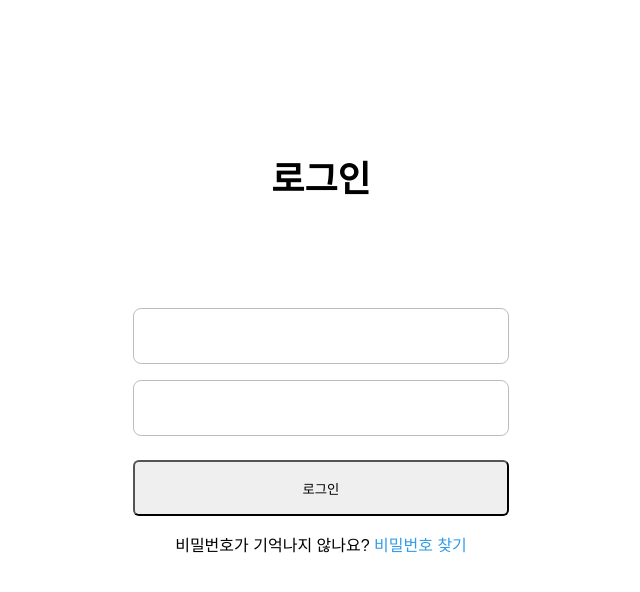
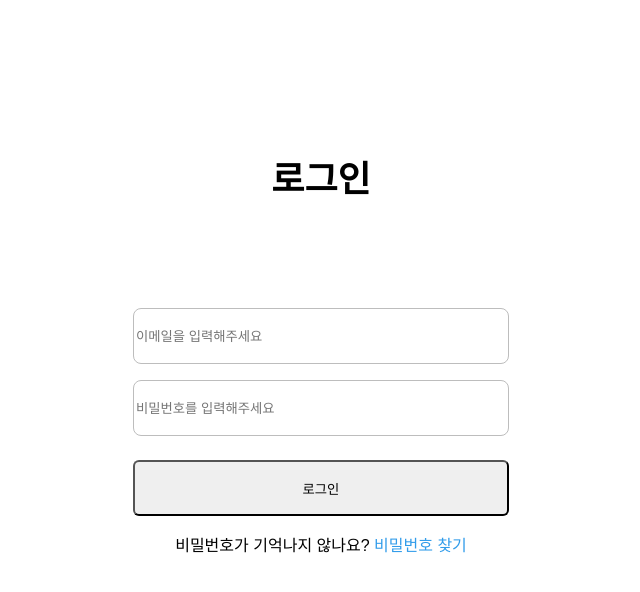
Before and after one commit to Great-Student-Manage-System/Frontend, a React (Create React App) app: page /auth/login in a window 1280 px wide. Both pictures are taken after a click on the button "이메일 로그인". Shown: the top 592 px of the page, without its empty margins (319-959 px from the left). Built offline with nearby package versions, Linux system fonts and the light colour scheme.

Commit message:
Refactor: login input placeholder 추가

```diff
--- a/src/pages/Auth/Login.tsx
+++ b/src/pages/Auth/Login.tsx
@@ -23,8 +23,16 @@ export default function Login() {
       <Header title="로그인" />
       {isEmailLogin ? (
         <AuthForm onSubmit={handleSubmit(loginSubmitHandler)}>
-          <EmailLoginInput type={"email"} {...register("email")} />
-          <EmailLoginInput type={"password"} {...register("password")} />
+          <EmailLoginInput
+            type={"email"}
+            {...register("email")}
+            placeholder="이메일을 입력해주세요"
+          />
+          <EmailLoginInput
+            type={"password"}
+            {...register("password")}
+            placeholder="비밀번호를 입력해주세요"
+          />
           <LoginWayButton type="submit">로그인</LoginWayButton>
           <SignUpParagraph>
             비밀번호가 기억나지 않나요?
```
